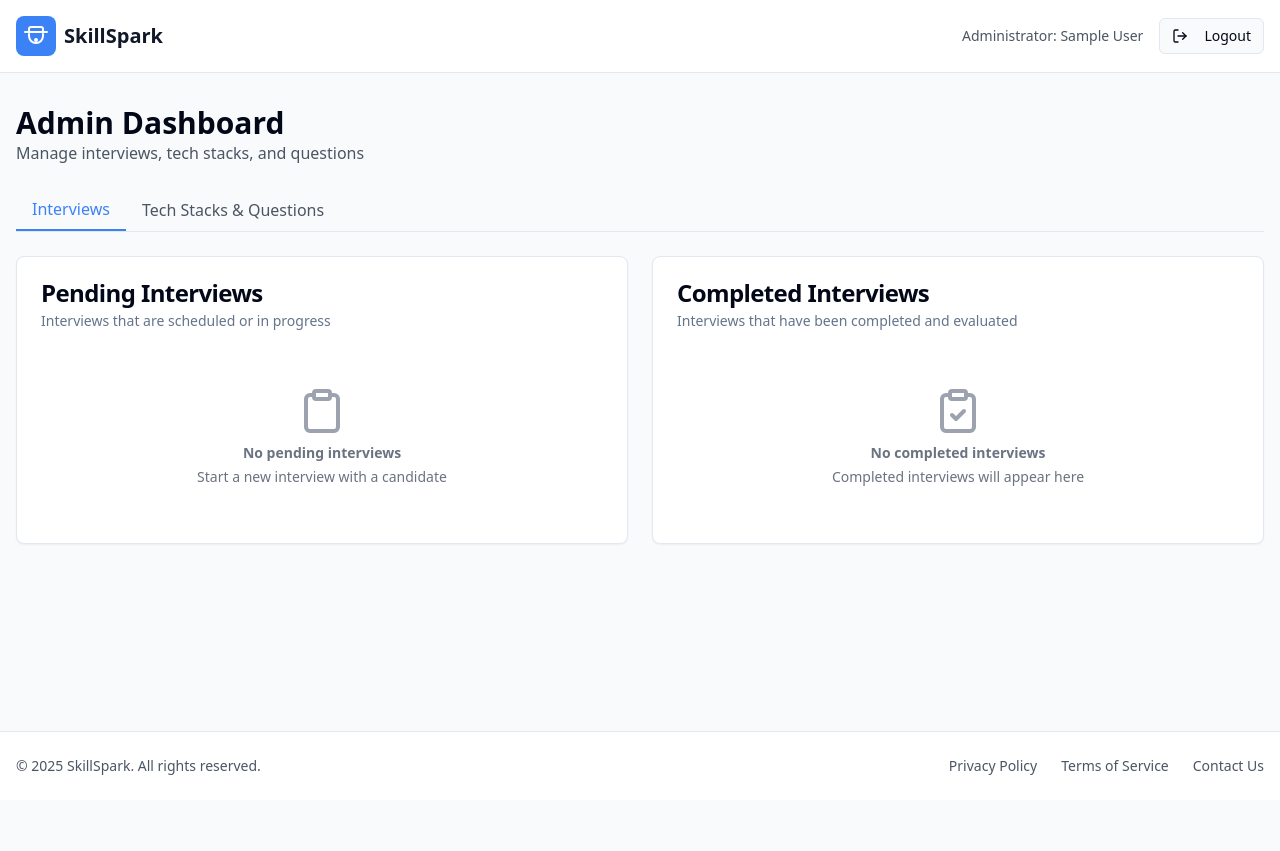
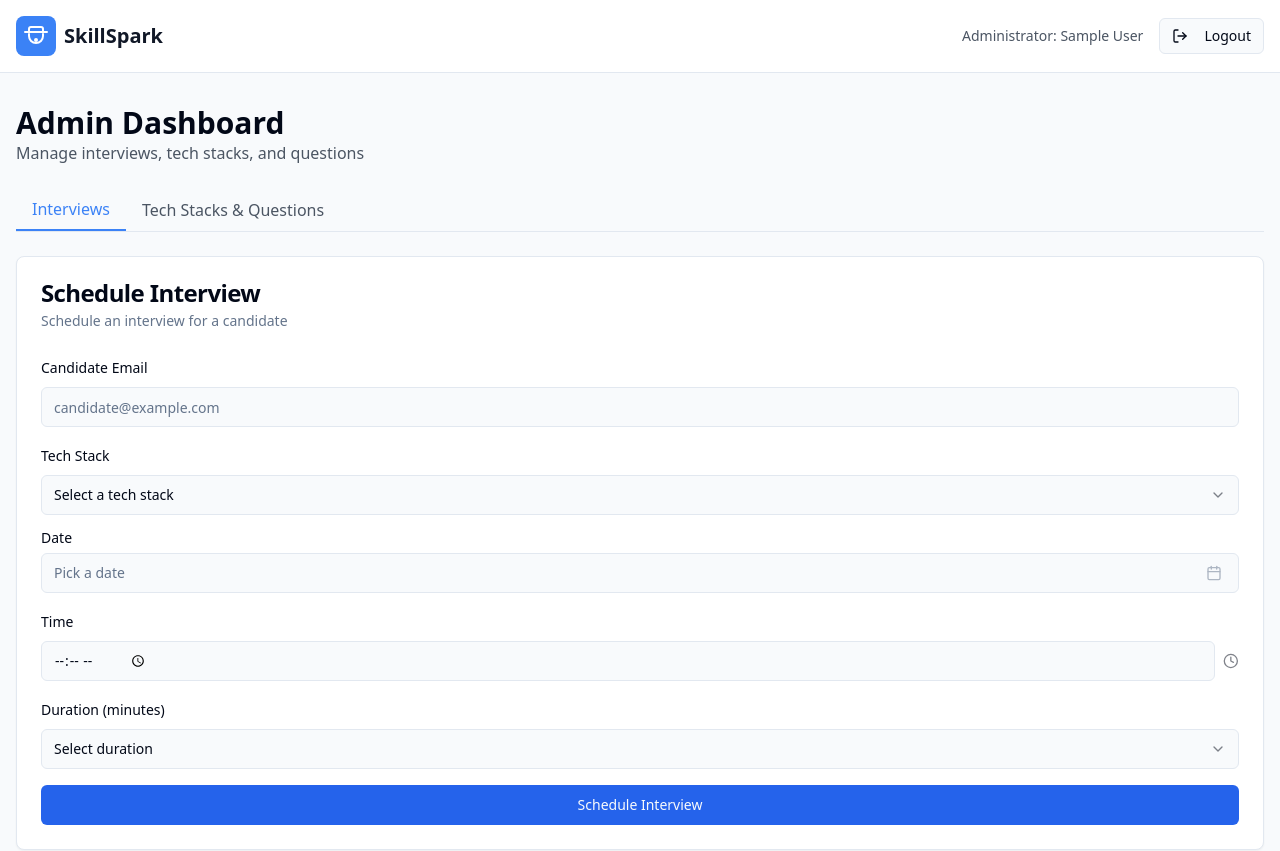
Before and after one commit to PrithviDxn/Skillspark-bot, a React (Vite) app: page /admin/dashboard in a window 1280 px wide. Shown: the top 851 px of the page. Before the commit the page ends 800 px from the top, so only its background shows below. Built offline with nearby package versions, Linux system fonts and the light colour scheme; sample sign-in values are in the browser's storage.

Commit message:
Add interview scheduling feature
Implement interview scheduling functionality for admins.

```diff
--- /dev/null
+++ b/src/components/InterviewScheduler.tsx
@@ -0,0 +1,169 @@
+
+import React from 'react';
+import { format } from "date-fns";
+import { Card, CardContent, CardDescription, CardHeader, CardTitle } from '@/components/ui/card';
+import { Button } from '@/components/ui/button';
+import { Calendar } from '@/components/ui/calendar';
+import { Form, FormControl, FormField, FormItem, FormLabel } from '@/components/ui/form';
+import { Input } from '@/components/ui/input';
+import { Select, SelectContent, SelectItem, SelectTrigger, SelectValue } from '@/components/ui/select';
+import { Popover, PopoverContent, PopoverTrigger } from '@/components/ui/popover';
+import { CalendarIcon, Clock } from 'lucide-react';
+import { cn } from '@/lib/utils';
+import { useForm } from 'react-hook-form';
+import { toast } from 'sonner';
+import { useInterview } from '@/context/InterviewContext';
+
+type ScheduleFormData = {
+  candidateEmail: string;
+  techStackId: string;
+  date: Date;
+  time: string;
+  duration: string;
+};
+
+const InterviewScheduler = () => {
+  const { availableTechStacks } = useInterview();
+  const form = useForm<ScheduleFormData>();
+
+  const handleSubmit = (data: ScheduleFormData) => {
+    // This will be connected to Supabase later
+    console.log('Schedule interview:', data);
+    toast.success('Interview scheduled successfully (demo)');
+    form.reset();
+  };
+
+  return (
+    <Card>
+      <CardHeader>
+        <CardTitle>Schedule Interview</CardTitle>
+        <CardDescription>Schedule an interview for a candidate</CardDescription>
+      </CardHeader>
+      <CardContent>
+        <Form {...form}>
+          <form onSubmit={form.handleSubmit(handleSubmit)} className="space-y-4">
+            <FormField
+              control={form.control}
+              name="candidateEmail"
+              render={({ field }) => (
+                <FormItem>
+                  <FormLabel>Candidate Email</FormLabel>
+                  <FormControl>
+                    <Input placeholder="candidate@example.com" {...field} />
+                  </FormControl>
+                </FormItem>
+              )}
+            />
+
+            <FormField
+              control={form.control}
+              name="techStackId"
+              render={({ field }) => (
+                <FormItem>
+                  <FormLabel>Tech Stack</FormLabel>
+                  <Select onValueChange={field.onChange} value={field.value}>
+                    <FormControl>
+                      <SelectTrigger>
+                        <SelectValue placeholder="Select a tech stack" />
+                      </SelectTrigger>
+                    </FormControl>
+                    <SelectContent>
+                      {availableTechStacks.map((stack) => (
+                        <SelectItem key={stack.id} value={stack.id}>
+                          {stack.name}
+                        </SelectItem>
+                      ))}
+                    </SelectContent>
+                  </Select>
+                </FormItem>
+              )}
+            />
+
+            <FormField
+              control={form.control}
+              name="date"
+              render={({ field }) => (
+                <FormItem className="flex flex-col">
+                  <FormLabel>Date</FormLabel>
+                  <Popover>
+                    <PopoverTrigger asChild>
+                      <FormControl>
+                        <Button
+                          variant="outline"
+                          className={cn(
+                            "w-full pl-3 text-left font-normal",
+                            !field.value && "text-muted-foreground"
+                          )}
+                        >
+                          {field.value ? (
+                            format(field.value, "PPP")
+                          ) : (
+                            <span>Pick a date</span>
+                          )}
+                          <CalendarIcon className="ml-auto h-4 w-4 opacity-50" />
+                        </Button>
+                      </FormControl>
+                    </PopoverTrigger>
+                    <PopoverContent className="w-auto p-0" align="start">
+                      <Calendar
+                        mode="single"
+                        selected={field.value}
+                        onSelect={field.onChange}
+                        disabled={(date) => date < new Date()}
+                        initialFocus
+                        className="pointer-events-auto"
+                      />
+                    </PopoverContent>
+                  </Popover>
+                </FormItem>
+              )}
+            />
+
+            <FormField
+              control={form.control}
+              name="time"
+              render={({ field }) => (
+                <FormItem>
+                  <FormLabel>Time</FormLabel>
+                  <FormControl>
+                    <div className="flex items-center space-x-2">
+                      <Input type="time" {...field} />
+                      <Clock className="h-4 w-4 opacity-50" />
+                    </div>
+                  </FormControl>
+                </FormItem>
+              )}
+            />
+
+            <FormField
+              control={form.control}
+              name="duration"
+              render={({ field }) => (
+                <FormItem>
+                  <FormLabel>Duration (minutes)</FormLabel>
+                  <Select onValueChange={field.onChange} value={field.value}>
+                    <FormControl>
+                      <SelectTrigger>
+                        <SelectValue placeholder="Select duration" />
+                      </SelectTrigger>
+                    </FormControl>
+                    <SelectContent>
+                      <SelectItem value="30">30 minutes</SelectItem>
+                      <SelectItem value="45">45 minutes</SelectItem>
+                      <SelectItem value="60">60 minutes</SelectItem>
+                      <SelectItem value="90">90 minutes</SelectItem>
+                    </SelectContent>
+                  </Select>
+                </FormItem>
+              )}
+            />
+
+            <Button type="submit" className="w-full">Schedule Interview</Button>
+          </form>
+        </Form>
+      </CardContent>
+    </Card>
+  );
+};
+
+export default InterviewScheduler;
--- a/src/pages/AdminDashboard.tsx
+++ b/src/pages/AdminDashboard.tsx
@@ -3,6 +3,7 @@ import { useInterview } from '@/context/InterviewContext';
 import { useAuth } from '@/context/AuthContext';
 import Layout from '@/components/Layout';
 import QuestionManager from '@/components/QuestionManager';
+import InterviewScheduler from '@/components/InterviewScheduler';
 import { Card, CardContent, CardDescription, CardHeader, CardTitle } from '@/components/ui/card';
 import { Button } from '@/components/ui/button';
 import { Input } from '@/components/ui/input';
@@ -84,6 +85,7 @@ const AdminDashboard: React.FC = () => {
 
       {activeTab === 'interviews' ? (
         <div className="space-y-6">
+          <InterviewScheduler />
           <div className="grid grid-cols-1 md:grid-cols-2 gap-6">
             <Card>
               <CardHeader>
```
